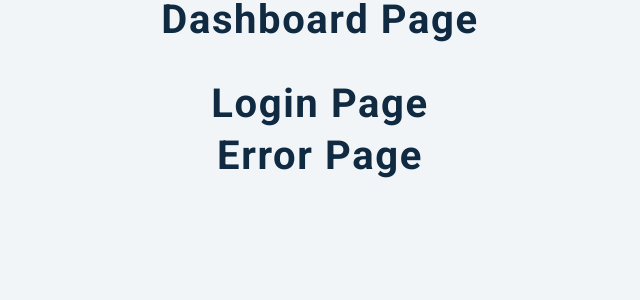
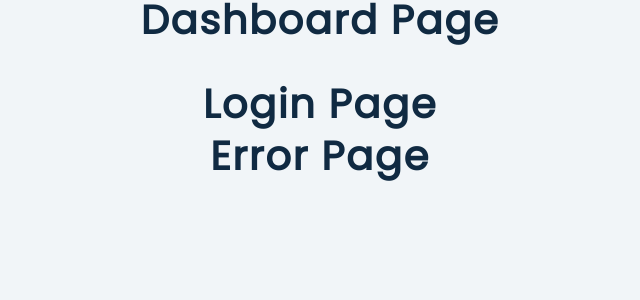
Before and after one commit to johnmwaura08/github-api-search-users, a React (Create React App) app: page / in a window 1280 px wide. Shown: the top 300 px of the page, without its empty margins (320-960 px from the left). Built offline with nearby package versions, Linux system fonts and the light colour scheme.

Commit message:
added poppins font to root styling

```diff
--- a/src/index.css
+++ b/src/index.css
@@ -4,6 +4,7 @@ Fonts
 ===============
 */
 @import url('https://fonts.googleapis.com/css?family=Open+Sans|Roboto:400,700&display=swap');
+@import url('https://fonts.googleapis.com/css2?family=Poppins&display=swap');
 
 /*
 ===============
@@ -43,7 +44,7 @@ Variables
   --clr-green-dark: hsl(125, 67%, 44%);
   --clr-green-light: hsl(125, 71%, 66%);
   --clr-black: #222;
-  --ff-primary: 'Roboto', sans-serif;
+  --ff-primary:  'Poppins', sans-serif;
   --ff-secondary: 'Open Sans', sans-serif;
   --transition: all 0.3s linear;
   --spacing: 0.1rem;
```
